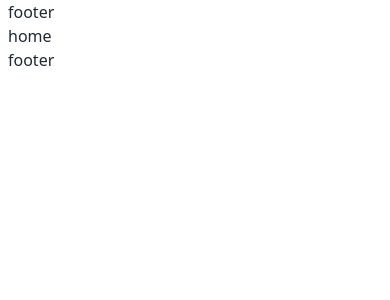
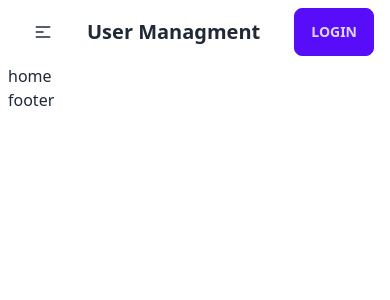
Before and after one commit to SayedulHoque44/user-managment-SKIDS, a React (Vite) app: page / in a window 390 px wide. Shown: the top 300 px of the page. Built offline with nearby package versions, Linux system fonts and the light colour scheme.

Commit message:
Navbar added

```diff
--- /dev/null
+++ b/src/Components/Pages/AddUser/AddUser.jsx
@@ -0,0 +1,14 @@
+import React from "react";
+import SectionContainer from "../../Shared/SectionContainer";
+
+const AddUser = () => {
+  return (
+    <SectionContainer>
+      <h1 className="text-4xl text-center mb-5 uppercase">Add User</h1>
+
+      <div></div>
+    </SectionContainer>
+  );
+};
+
+export default AddUser;
--- a/src/Components/Shared/Header.jsx
+++ b/src/Components/Shared/Header.jsx
@@ -1,9 +1,49 @@
 import React from "react";
+import { Link } from "react-router-dom";
 
 const Header = () => {
+  const navItems = (
+    <>
+      <li>
+        <Link to={"/"}>Add User</Link>
+      </li>
+    </>
+  );
   return (
-    <div>
-      <h1>footer</h1>
+    <div className="navbar bg-base-100">
+      <div className="navbar-start">
+        <div className="dropdown">
+          <label tabIndex={0} className="btn btn-ghost lg:hidden">
+            <svg
+              xmlns="http://www.w3.org/2000/svg"
+              className="h-5 w-5"
+              fill="none"
+              viewBox="0 0 24 24"
+              stroke="currentColor">
+              <path
+                strokeLinecap="round"
+                strokeLinejoin="round"
+                strokeWidth="2"
+                d="M4 6h16M4 12h8m-8 6h16"
+              />
+            </svg>
+          </label>
+          <ul
+            tabIndex={0}
+            className="menu menu-sm dropdown-content mt-3 p-2 shadow bg-base-100 rounded-box w-52">
+            {navItems}
+          </ul>
+        </div>
+        <Link to={"/"} className="btn btn-ghost normal-case text-xl">
+          User Managment
+        </Link>
+      </div>
+      <div className="navbar-center hidden lg:flex">
+        <ul className="menu menu-horizontal px-1">{navItems}</ul>
+      </div>
+      <div className="navbar-end">
+        <a className="btn btn-primary">Login</a>
+      </div>
     </div>
   );
 };
--- /dev/null
+++ b/src/Components/Shared/SectionContainer.jsx
@@ -0,0 +1,7 @@
+import React from "react";
+
+const SectionContainer = ({ children }) => {
+  return <div className="py-20">{children}</div>;
+};
+
+export default SectionContainer;
```
Also changed, not shown: 1 other file (tests, documents, lock files or other folders).
